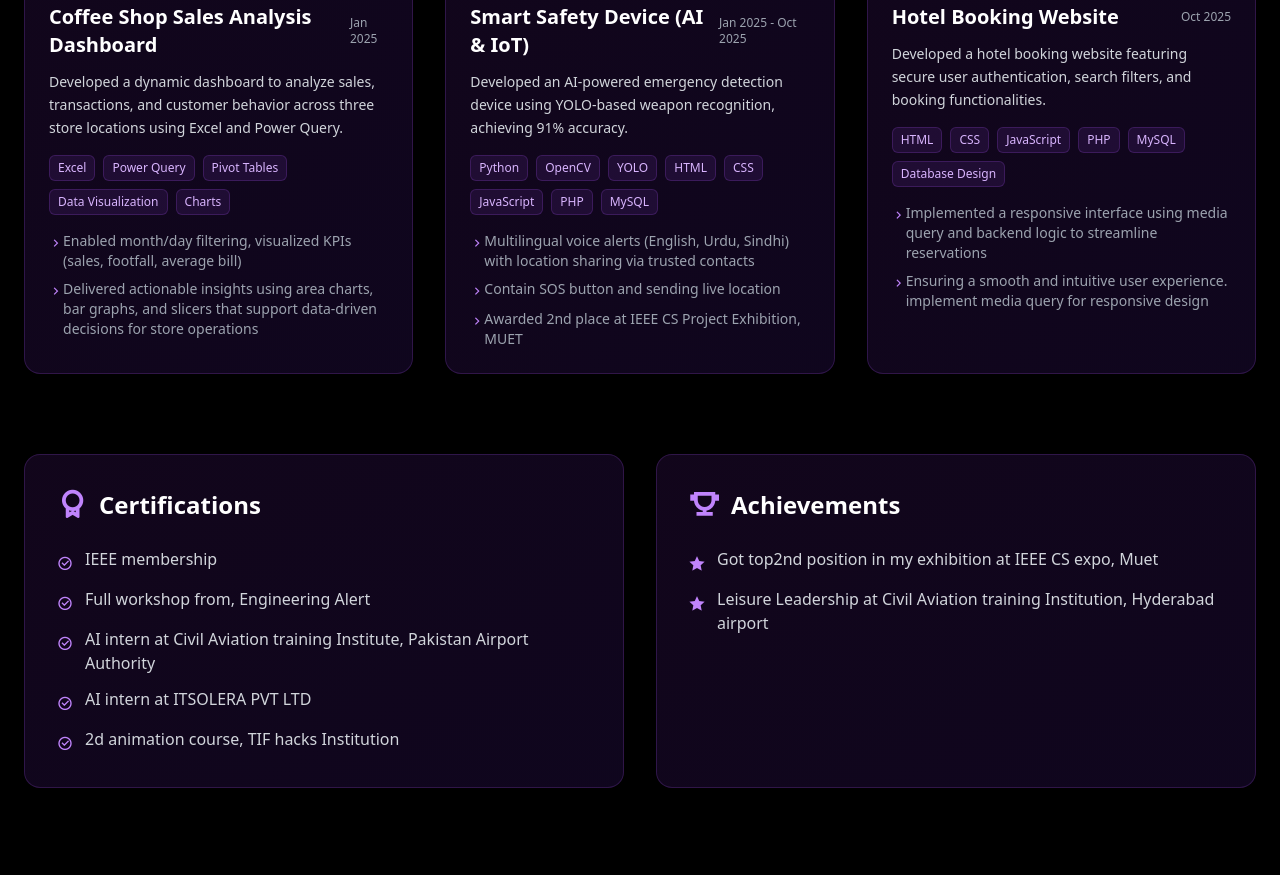
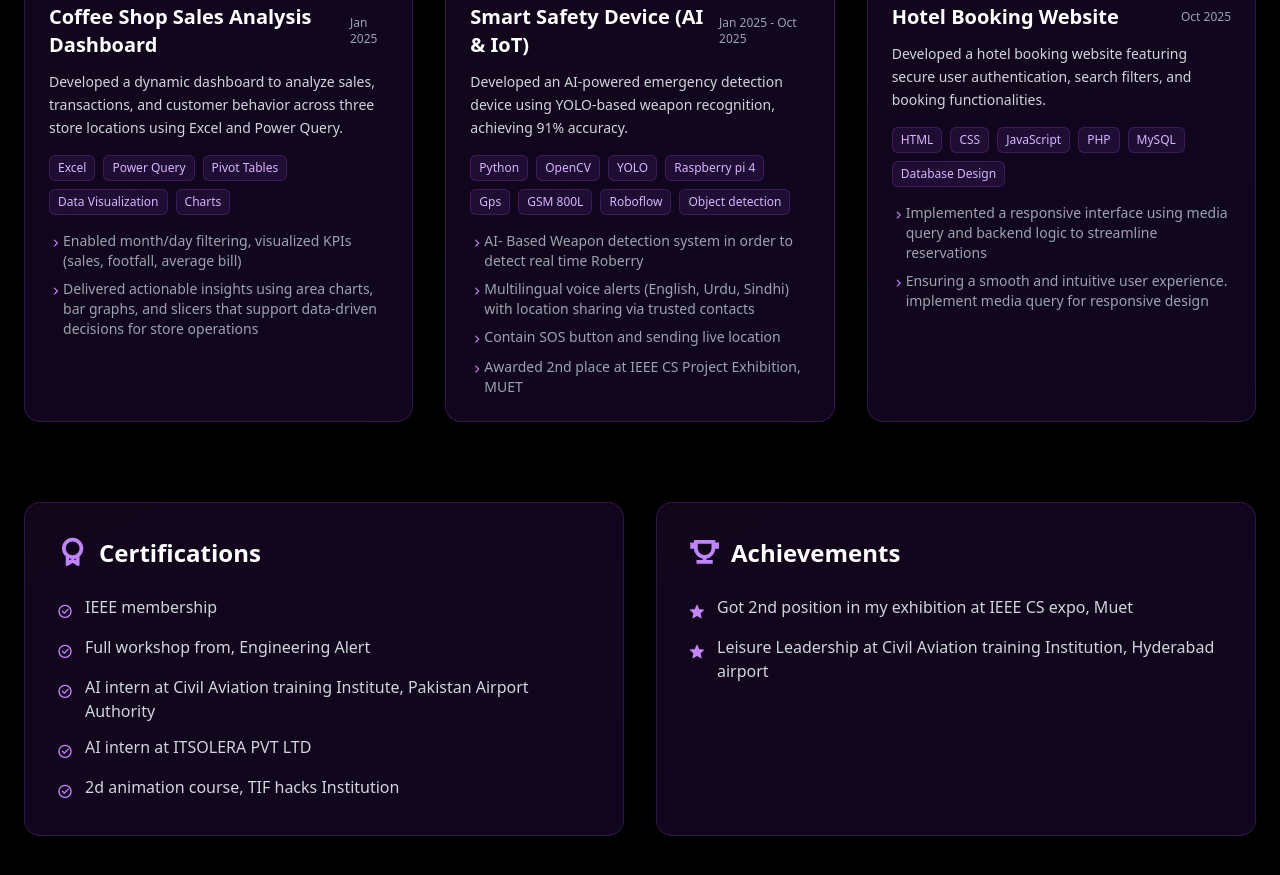
Before and after one commit to Naveen-Khan/Naveen-Khan-Portfolio.github.io, a plain HTML site: page index.html in a window 1280 px wide. Shown: the part 4702-5577 px from the top of the page. Drawn offline with nearby package versions, Linux system fonts and the light colour scheme.

Commit message:
Update index.html

```diff
--- a/index.html
+++ b/index.html
@@ -601,13 +601,16 @@ PDFs for context-aware answers.</span>
                       class="px-2 py-1 bg-purple-500/10 border border-purple-500/20 rounded-md text-purple-300 text-xs whitespace-nowrap">Python</span><span
                       class="px-2 py-1 bg-purple-500/10 border border-purple-500/20 rounded-md text-purple-300 text-xs whitespace-nowrap">OpenCV</span><span
                       class="px-2 py-1 bg-purple-500/10 border border-purple-500/20 rounded-md text-purple-300 text-xs whitespace-nowrap">YOLO</span><span
-                      class="px-2 py-1 bg-purple-500/10 border border-purple-500/20 rounded-md text-purple-300 text-xs whitespace-nowrap">HTML</span><span
-                      class="px-2 py-1 bg-purple-500/10 border border-purple-500/20 rounded-md text-purple-300 text-xs whitespace-nowrap">CSS</span><span
-                      class="px-2 py-1 bg-purple-500/10 border border-purple-500/20 rounded-md text-purple-300 text-xs whitespace-nowrap">JavaScript</span><span
-                      class="px-2 py-1 bg-purple-500/10 border border-purple-500/20 rounded-md text-purple-300 text-xs whitespace-nowrap">PHP</span><span
-                      class="px-2 py-1 bg-purple-500/10 border border-purple-500/20 rounded-md text-purple-300 text-xs whitespace-nowrap">MySQL</span>
+                      class="px-2 py-1 bg-purple-500/10 border border-purple-500/20 rounded-md text-purple-300 text-xs whitespace-nowrap">Raspberry pi 4</span><span
+                      class="px-2 py-1 bg-purple-500/10 border border-purple-500/20 rounded-md text-purple-300 text-xs whitespace-nowrap">Gps</span><span
+                      class="px-2 py-1 bg-purple-500/10 border border-purple-500/20 rounded-md text-purple-300 text-xs whitespace-nowrap">GSM 800L</span><span
+                      class="px-2 py-1 bg-purple-500/10 border border-purple-500/20 rounded-md text-purple-300 text-xs whitespace-nowrap">Roboflow</span><span
+                      class="px-2 py-1 bg-purple-500/10 border border-purple-500/20 rounded-md text-purple-300 text-xs whitespace-nowrap">Object detection</span>
                   </div>
                   <ul class="space-y-2">
+                     <li class="flex items-start text-gray-400 text-sm"><i
+                        class="ri-arrow-right-s-line text-purple-400 mt-0.5 flex-shrink-0"></i><span>AI- Based Weapon detection system
+                        in order to detect real time Roberry </span></li>
                     <li class="flex items-start text-gray-400 text-sm"><i
                         class="ri-arrow-right-s-line text-purple-400 mt-0.5 flex-shrink-0"></i><span>Multilingual voice
                         alerts (English, Urdu, Sindhi) with location sharing via trusted contacts</span></li>
@@ -682,7 +685,7 @@ PDFs for context-aware answers.</span>
                     class="ri-trophy-line text-purple-400 mr-3 text-3xl"></i>Achievements</h3>
                 <ul class="space-y-3">
                   <li class="flex items-start text-gray-300"><i
-                      class="ri-star-fill text-purple-400 mr-3 mt-1 flex-shrink-0"></i><span>Got top2nd position in my
+                      class="ri-star-fill text-purple-400 mr-3 mt-1 flex-shrink-0"></i><span>Got 2nd position in my
                       exhibition at IEEE CS expo, Muet</span></li>
                   <li class="flex items-start text-gray-300"><i
                       class="ri-star-fill text-purple-400 mr-3 mt-1 flex-shrink-0"></i><span>Leisure Leadership at Civil
```
